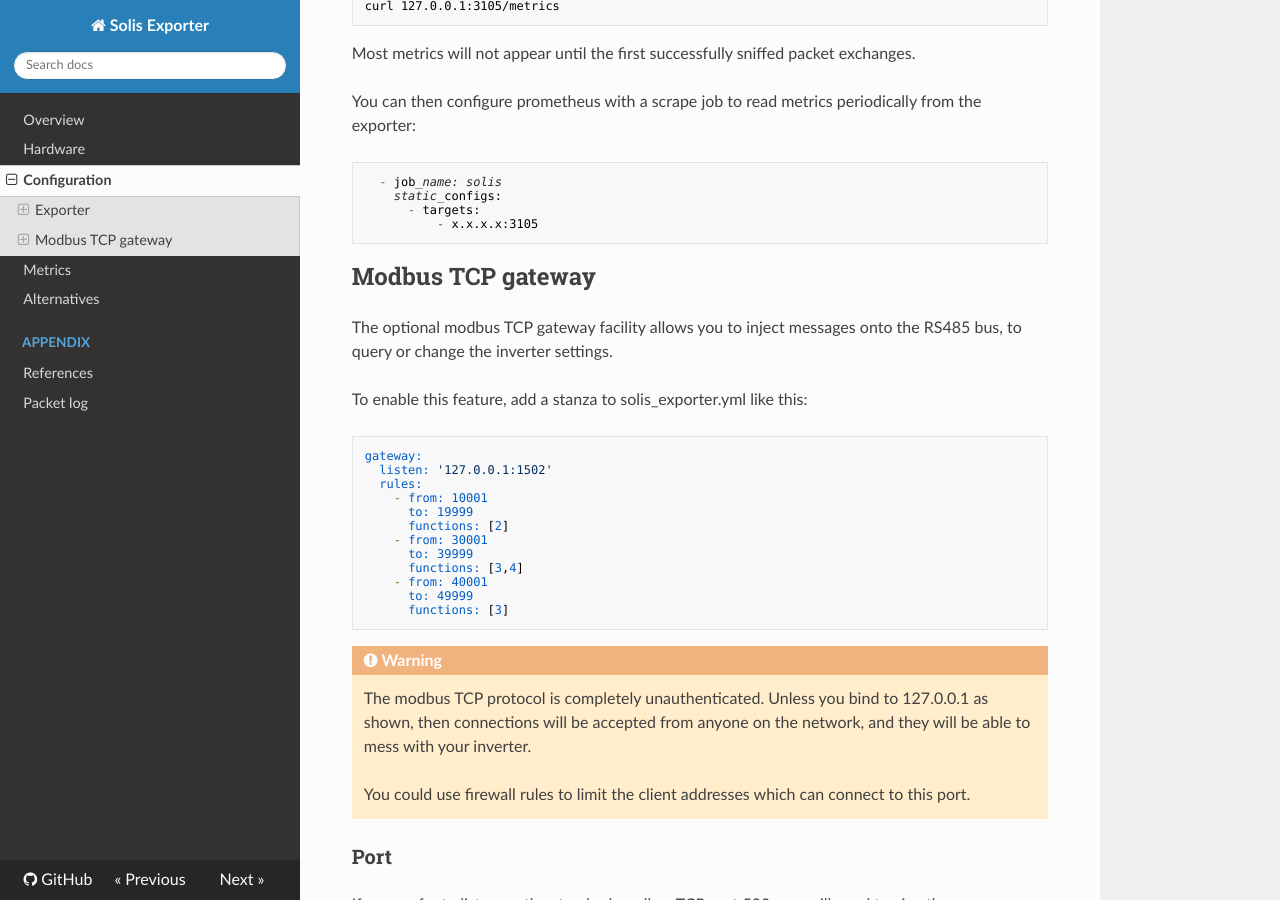
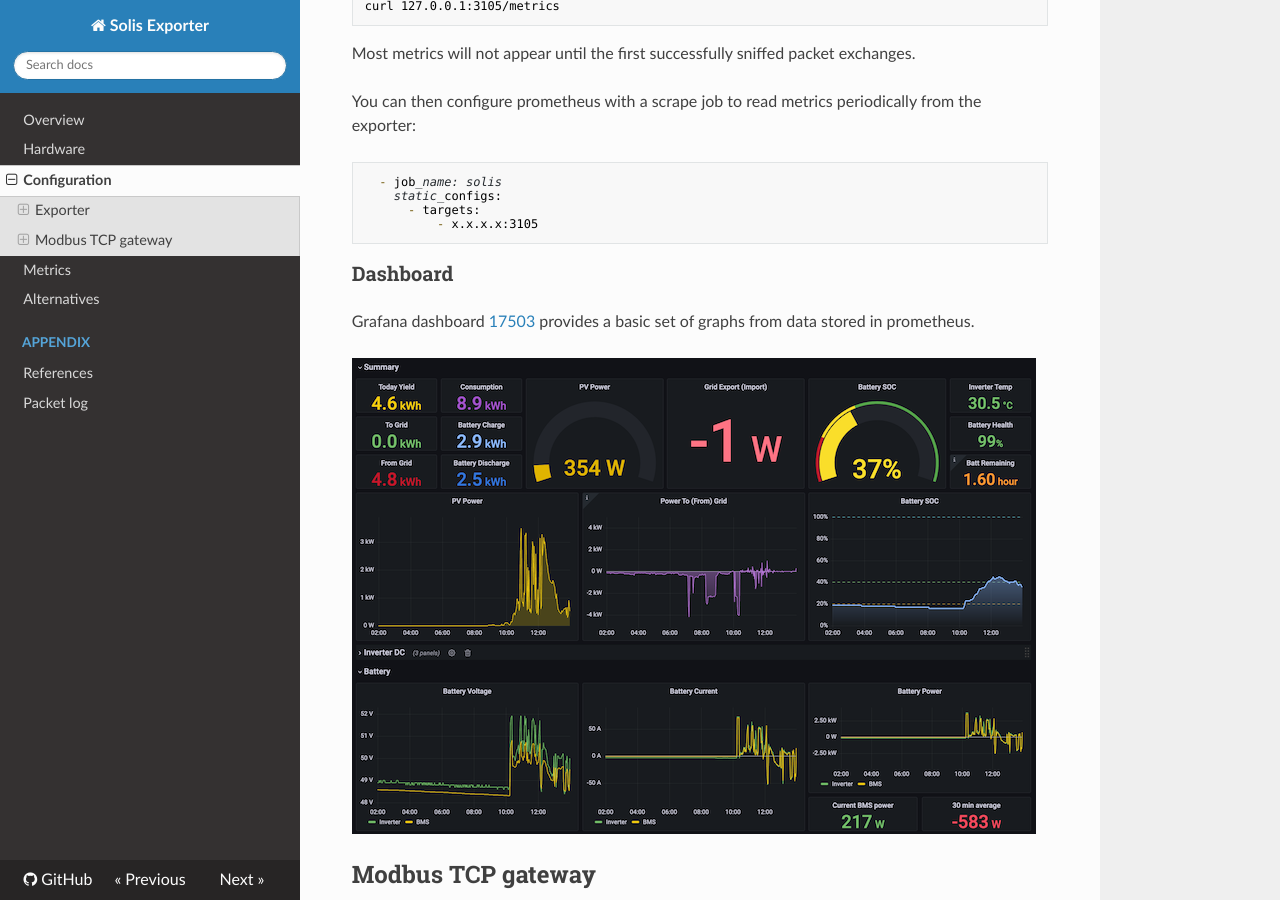
Before and after one commit to candlerb/solis_exporter, an MkDocs documentation site: the page built from docs/configuration/index.md, in a window 1280 px wide and 900 px high, scrolled down 861 px. Built offline with MkDocs 1.6.1, drawn with Linux system fonts in a browser that asks for light colours; nearby versions of some CDN libraries.

Commit message:
Add dashboard

````diff
--- a/docs/configuration/index.md
+++ b/docs/configuration/index.md
@@ -53,6 +53,13 @@ periodically from the exporter:
       - targets:
           - x.x.x.x:3105
 ```
+
+### Dashboard
+
+Grafana dashboard [17503](https://grafana.com/grafana/dashboards/17503)
+provides a basic set of graphs from data stored in prometheus.
+
+![Dashboard 17503](dashboard.png)
 
 ## Modbus TCP gateway
 
````
Also changed, not shown: README.md (+2 -0 lines), docs/metrics/index.md (+1 -0 lines), docs/configuration/dashboard.png (added).
